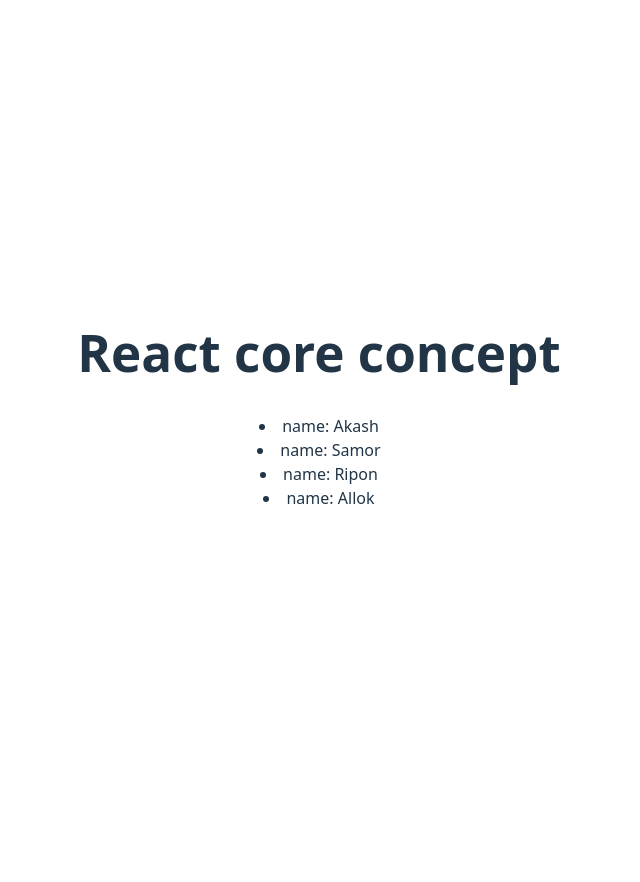
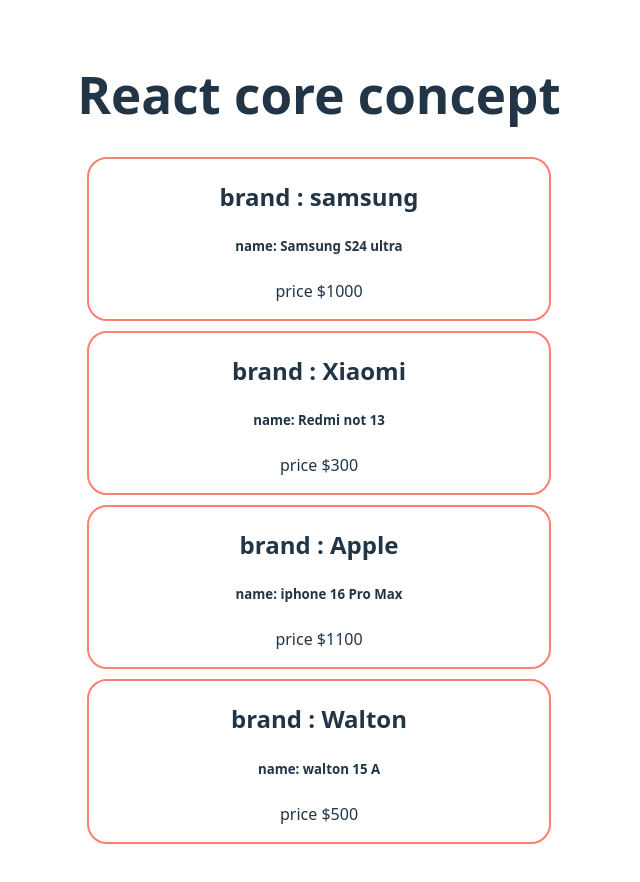
Before and after one commit to sohagroy7223/React-core-concept, a React (Vite) app in the folder explore-core-react/: page / in a window 1280 px wide. Shown: the top 882 px of the page, without its empty margins (321-961 px from the left). Before the commit the page ends 800 px from the top, so only its background shows below. Built offline with nearby package versions, Linux system fonts and the light colour scheme.

Commit message:
addad array of object with style in app . css

```diff
--- a/explore-core-react/src/App.css
+++ b/explore-core-react/src/App.css
@@ -40,7 +40,7 @@
 .read-the-docs {
   color: #888;
 }
-.student{
+.student, .brand{
   margin: 10px;
   border: 2px solid salmon;
   border-radius: 20px;
--- a/explore-core-react/src/App.jsx
+++ b/explore-core-react/src/App.jsx
@@ -1,13 +1,18 @@
-
-import './App.css'
-import ToDo from './todo'
-import Food from './todo'
-import Friend from './friend'
-
+import "./App.css";
+import ToDo from "./todo";
+import Food from "./todo";
+import Friend from "./friend";
+import Mobile from "./mobile";
 
 function App() {
+  const brands = [
+    { id: 1, name: "Samsung S24 ultra", brand: "samsung", price: "$1000" },
+    { id: 2, name: "Redmi not 13", brand: "Xiaomi", price: "$300" },
+    { id: 3, name: "iphone 16 Pro Max", brand: "Apple", price: "$1100" },
+    { id: 1, name: "walton 15 A", brand: "Walton", price: "$500" },
+  ];
 
-  const friends = ["Akash", "Samor","Ripon","Allok"]
+  // const friends = ["Akash", "Samor","Ripon","Allok"]
 
   // const time = 50
 
@@ -15,9 +20,13 @@
     <>
       <h1>React core concept</h1>
 
-      {
+      {brands.map((brand) => (
+        <Mobile mobile={brand}></Mobile>
+      ))}
+
+      {/* {
         friends.map(friend=><Friend name = {friend}></Friend>)
-      }
+      } */}
 
       {/* <Food task ="he is okay" energy={true} ></Food>
       <Food task ="he is hungry" energy={false}></Food> */}
@@ -40,87 +49,79 @@
       <Phone name=" Redmi" price="$150"></Phone>
       <Phone name=" Samsung" price="$1050"></Phone>
       <Phone name=" Apple" price="$1250"></Phone> */}
-
     </>
-  )
+  );
 }
-
 
 // option 1******
 
-function Phone({name,price}){
-
-  return(
-    <div className='student'>
+function Phone({ name, price }) {
+  return (
+    <div className="student">
       <h2>Mobile brand : {name}</h2>
       <h4>brand:{name} </h4>
       <p>price: {price} </p>
     </div>
-
-  )
+  );
 }
 
-
-function Student(props){
-  return(
-    <div className='student'>
+function Student(props) {
+  return (
+    <div className="student">
       <p>name: {props.name}</p>
       <p>dept: {props.dep}</p>
     </div>
-  )
+  );
 }
 
-
-
-function Device(prop){
+function Device(prop) {
   // console.log(prop)
-  return(
-    <div style={{
-      border:"2px solid green",
-      borderRadius: "20px",
-      margin: "10px"
-    }}>
+  return (
+    <div
+      style={{
+        border: "2px solid green",
+        borderRadius: "20px",
+        margin: "10px",
+      }}
+    >
       <h3>device: {prop.name}</h3>
       <p>price:{prop.price} </p>
     </div>
-  )
+  );
 }
 
-
-function Person(){
-  const age=20
-  const name = "sohag roy"
-  return(
-    <h3 style={{
-      color: "skyBlue",
-      fontSize: "30px"
-    }}>I am a person {name}  {age}</h3>
-  )
+function Person() {
+  const age = 20;
+  const name = "sohag roy";
+  return (
+    <h3
+      style={{
+        color: "skyBlue",
+        fontSize: "30px",
+      }}
+    >
+      I am a person {name} {age}
+    </h3>
+  );
 }
 
-function Sports(){
-  return(
+function Sports() {
+  return (
     <div>
       <h1>game</h1>
       <h2>Cricket</h2>
       <p>we love to play cricket</p>
     </div>
-  )
+  );
 }
 
-
-
-function Dream(){
+function Dream() {
   const styleDream = {
     color: "blue",
-   textAlign: "center",
-   fontSize: "20px"
-}
-  return(
-    <p style={styleDream}>I want to be a professional web developer </p>
-  )
+    textAlign: "center",
+    fontSize: "20px",
+  };
+  return <p style={styleDream}>I want to be a professional web developer </p>;
 }
 
-
-
-export default App
+export default App;
--- /dev/null
+++ b/explore-core-react/src/mobile.jsx
@@ -0,0 +1,12 @@
+import "./App.css";
+
+export default function Mobile({ mobile }) {
+  //   console.log(mobile);
+  return (
+    <div className="brand">
+      <h2>brand : {mobile.brand}</h2>
+      <h5>name: {mobile.name}</h5>
+      <p>price {mobile.price}</p>
+    </div>
+  );
+}
```
